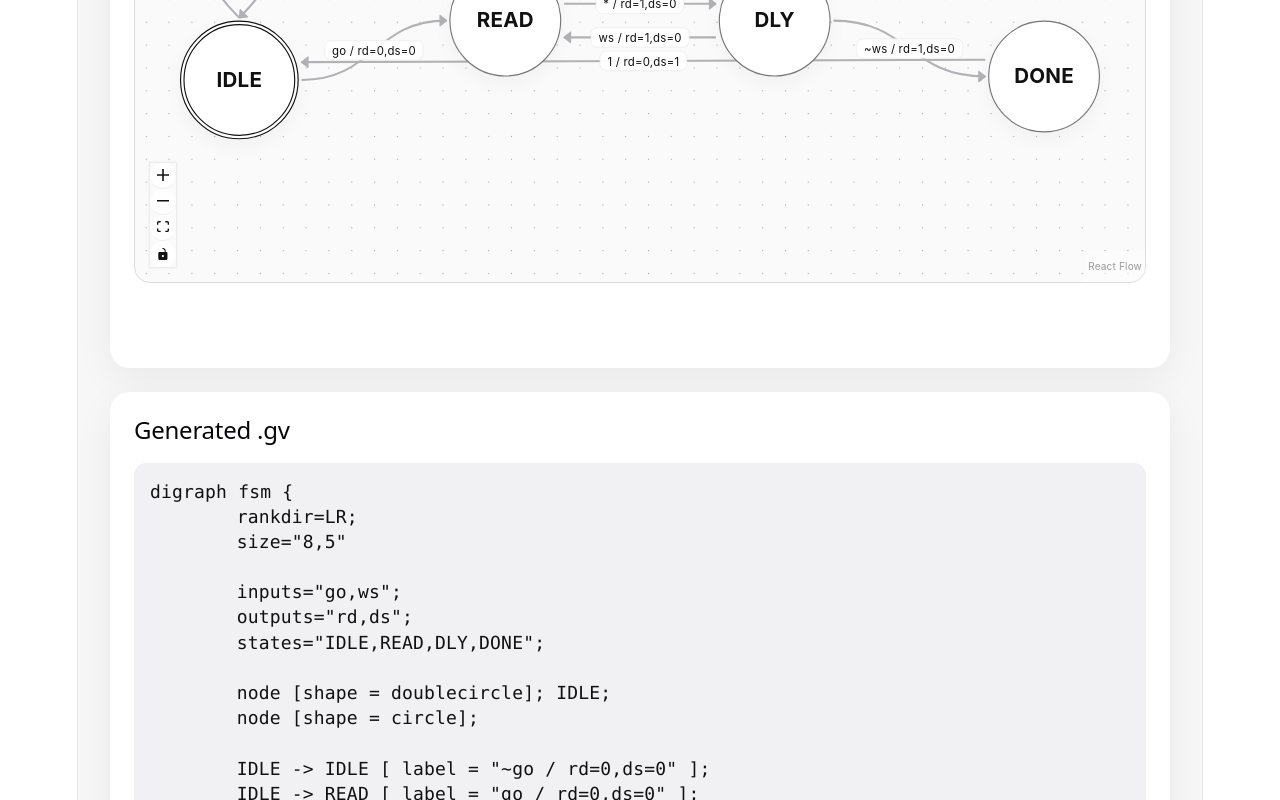
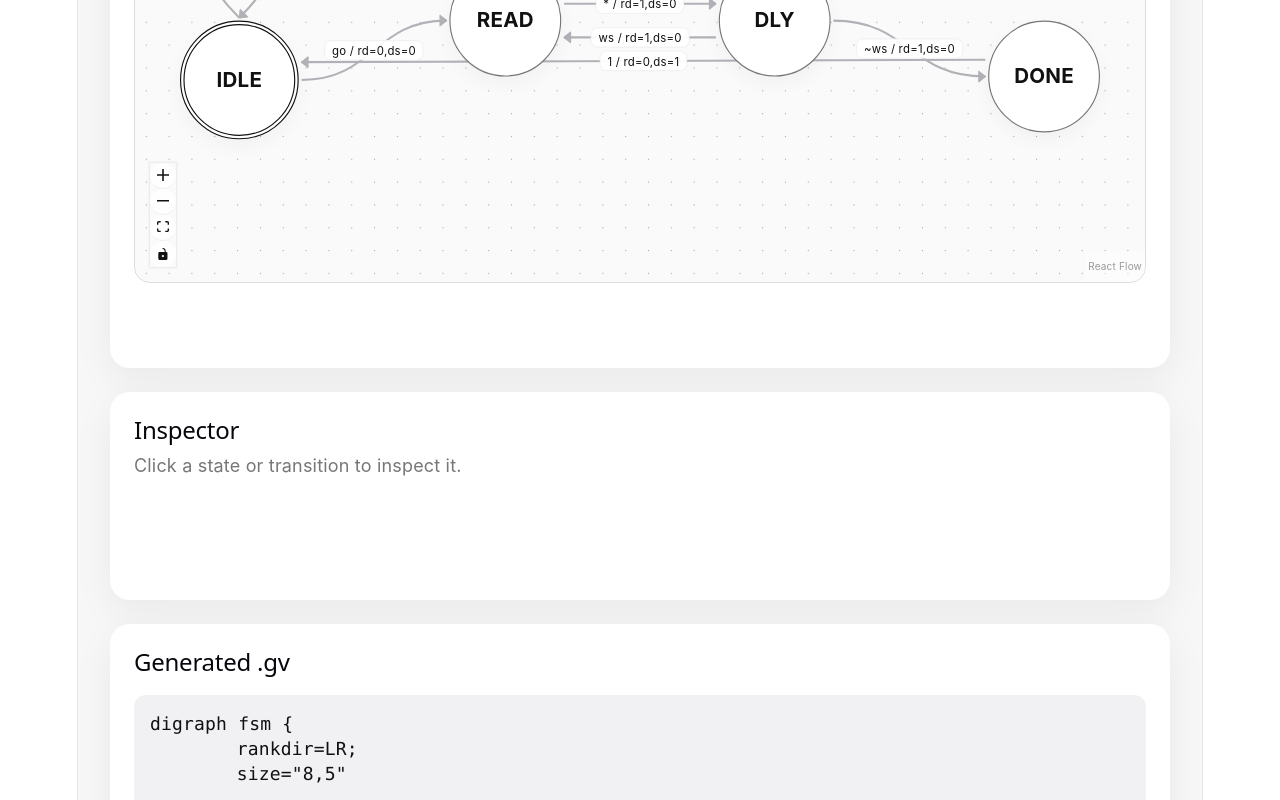
Before and after one commit to msrivastava/m16-fsm-editor, a React (Vite) app: page / in a window 1280 px wide. Shown: the part 495-1295 px from the top of the page. Built offline with nearby package versions, Linux system fonts and the light colour scheme.

Commit message:
Add read-only inspector for FSM elements

```diff
--- a/src/App.css
+++ b/src/App.css
@@ -111,3 +111,23 @@ pre {
   box-shadow: none;
   border: 1px solid rgba(0,0,0,0.05);
 }
+
+.inspectorPanel {
+  min-height: 160px;
+}
+
+.inspectorGrid {
+  display: grid;
+  grid-template-columns: 140px 1fr;
+  gap: 10px 16px;
+  align-items: baseline;
+}
+
+.fieldLabel {
+  color: #666;
+  font-weight: 600;
+}
+
+.muted {
+  color: #777;
+}
--- a/src/App.tsx
+++ b/src/App.tsx
@@ -264,6 +264,17 @@ export default function App() {
   const [nodes, , onNodesChange] = useNodesState(initialFlow.nodes);
   const [edges, , onEdgesChange] = useEdgesState(initialFlow.edges);
 
+  const [selectedId, setSelectedId] = useState<string | null>(null);
+  const [selectedKind, setSelectedKind] = useState<'node' | 'edge' | null>(null);
+
+  const selectedNode = selectedKind === 'node'
+    ? model.states.find((s) => s.id === selectedId)
+    : undefined;
+
+  const selectedEdge = selectedKind === 'edge'
+    ? model.transitions.find((t) => t.id === selectedId)
+    : undefined;
+
   const nodeTypes = useMemo(
     () => ({
       fsmState: FsmStateNode,
@@ -308,6 +319,18 @@ export default function App() {
             edges={edges}
             onNodesChange={onNodesChange}
             onEdgesChange={onEdgesChange}
+            onNodeClick={(_, node) => {
+              setSelectedKind('node');
+              setSelectedId(node.id);
+            }}
+            onEdgeClick={(_, edge) => {
+              setSelectedKind('edge');
+              setSelectedId(edge.id);
+            }}
+            onPaneClick={() => {
+              setSelectedKind(null);
+              setSelectedId(null);
+            }}
             nodeTypes={nodeTypes}
             edgeTypes={edgeTypes}
             fitView
@@ -318,6 +341,57 @@ export default function App() {
         </div>
       </section>
 
+      <section className="panel inspectorPanel">
+        <h2>Inspector</h2>
+
+        {!selectedKind && (
+          <p className="muted">Click a state or transition to inspect it.</p>
+        )}
+
+        {selectedNode && (
+          <div className="inspectorGrid">
+            <div className="fieldLabel">Type</div>
+            <div>State</div>
+
+            <div className="fieldLabel">Name</div>
+            <div>{selectedNode.id}</div>
+
+            <div className="fieldLabel">Start state</div>
+            <div>{selectedNode.isStart ? 'Yes' : 'No'}</div>
+
+            <div className="fieldLabel">Moore actions</div>
+            <div>
+              {(selectedNode.mooreActions ?? []).length > 0
+                ? selectedNode.mooreActions?.map((a) => `${a.target}=${a.value}`).join(', ')
+                : 'None'}
+            </div>
+          </div>
+        )}
+
+        {selectedEdge && (
+          <div className="inspectorGrid">
+            <div className="fieldLabel">Type</div>
+            <div>Transition</div>
+
+            <div className="fieldLabel">From</div>
+            <div>{selectedEdge.from}</div>
+
+            <div className="fieldLabel">To</div>
+            <div>{selectedEdge.to}</div>
+
+            <div className="fieldLabel">Condition</div>
+            <div>{selectedEdge.condition}</div>
+
+            <div className="fieldLabel">Mealy actions</div>
+            <div>
+              {(selectedEdge.mealyActions ?? []).length > 0
+                ? selectedEdge.mealyActions?.map((a) => `${a.target}=${a.value}`).join(', ')
+                : 'None'}
+            </div>
+          </div>
+        )}
+      </section>
+
       <section className="panel">
         <h2>Generated .gv</h2>
         <pre>{gv}</pre>
```
